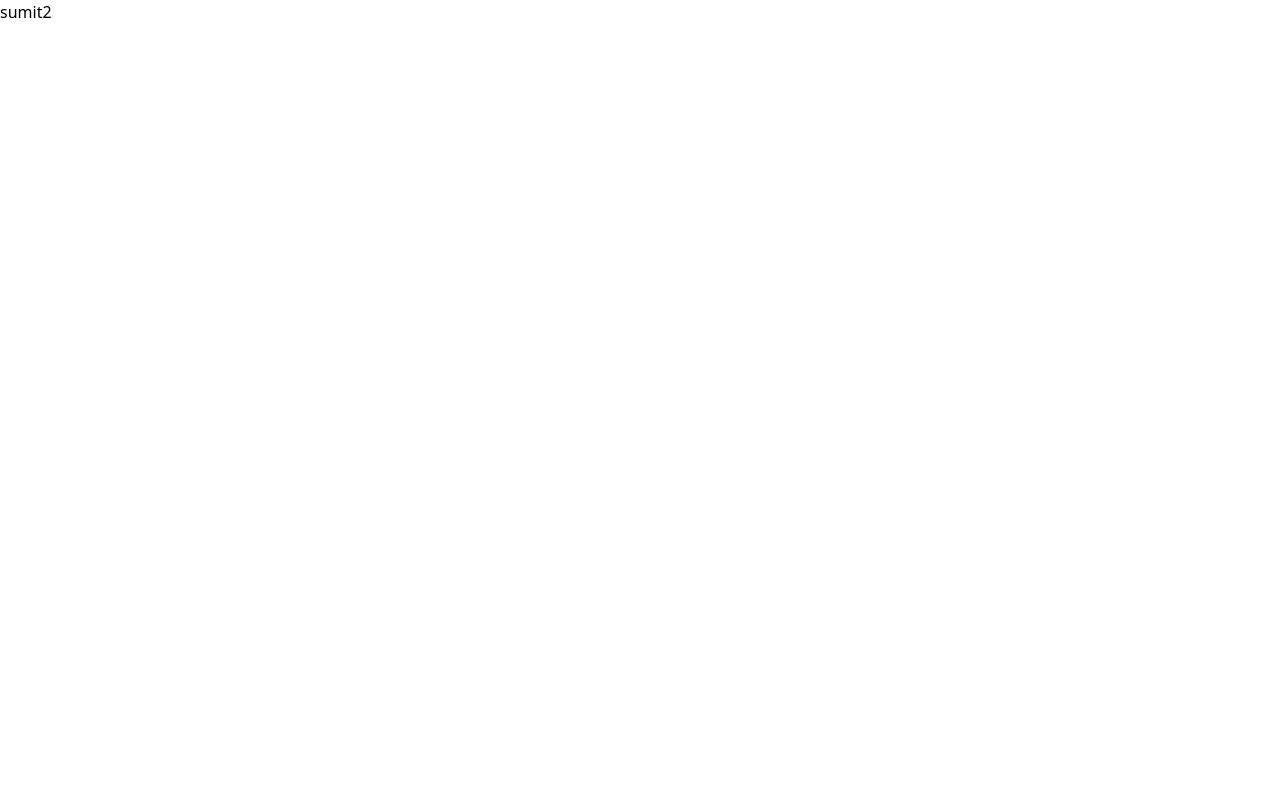
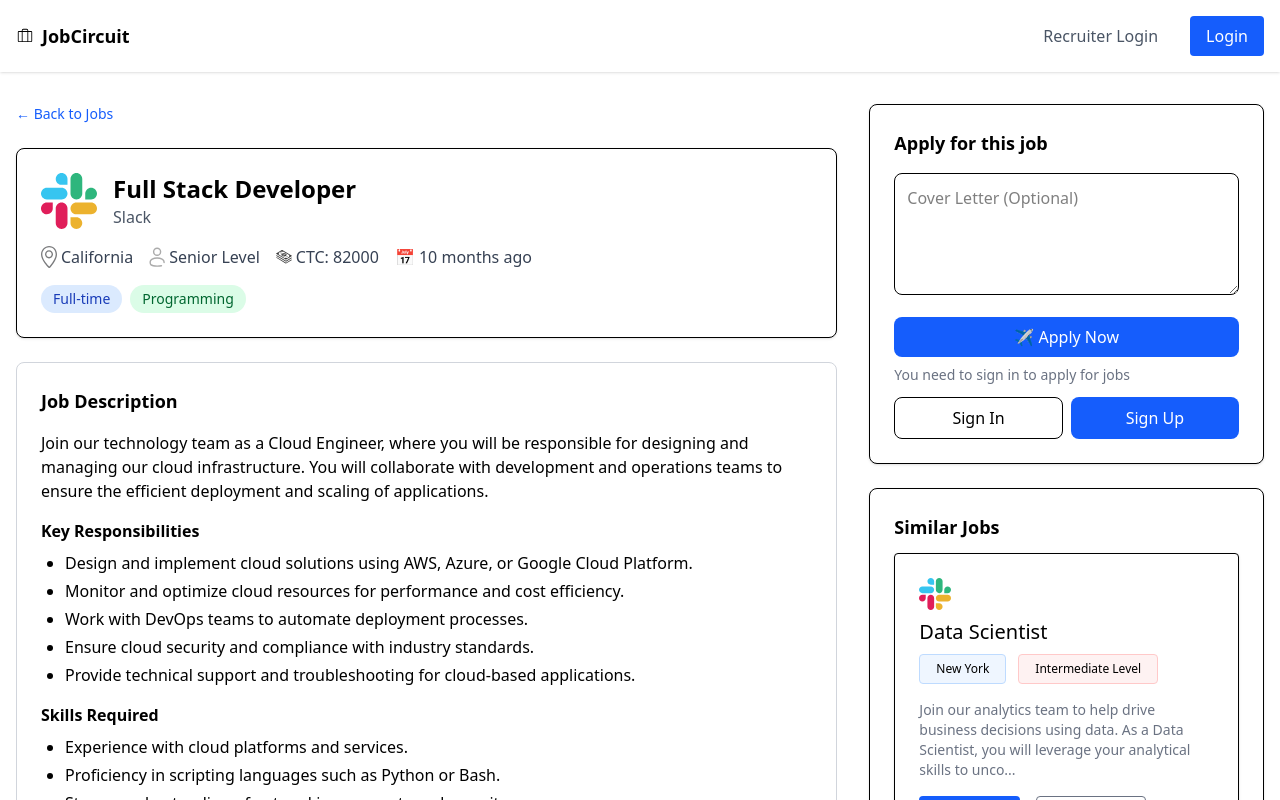
Before and after one commit to sumitsingh24k/Job-Portal, a React (Vite) app in the folder client/: page /Apply-job/1 in a window 1280 px wide. Shown: the top 800 px of the page. Built offline with nearby package versions, Linux system fonts and the light colour scheme; no server answers.

Commit message:
worked on apply job part

```diff
--- a/client/package.json
+++ b/client/package.json
@@ -16,6 +16,8 @@
     "@fortawesome/free-solid-svg-icons": "^7.0.0",
     "@fortawesome/react-fontawesome": "^0.2.3",
     "@tailwindcss/vite": "^4.1.11",
+    "lucide-react": "^0.539.0",
+    "moment": "^2.30.1",
     "quill": "^2.0.3",
     "react": "^19.1.0",
     "react-dom": "^19.1.0",
--- /dev/null
+++ b/client/src/components/Loading.jsx
@@ -0,0 +1,13 @@
+import React from 'react'
+
+const Loading = () => {
+  return (
+    <div>
+      <div className=' min-h-screen flex items-center justify-center '>
+      <div className='w-20 h-20 border-4 border-gray-400 border-t-4 border-t-blue-300 rounded-full animate-spin'></div>
+    </div>
+    </div>
+  )
+}
+
+export default Loading
--- a/client/src/components/Navbar.jsx
+++ b/client/src/components/Navbar.jsx
@@ -1,14 +1,20 @@
 import React from 'react'
 import { PiSuitcaseLight } from "react-icons/pi";
 import { useClerk,UserButton,useUser } from '@clerk/clerk-react';
-import { Link } from 'react-router-dom';
+import { Link,useNavigate } from 'react-router-dom';
 const Navbar = () => {
+    const navigate = useNavigate();
+
     const {openSignIn}=useClerk()
     const {user}=useUser()
   return (
     <div className=' shadow py-4    ' >
       <div className='container px-4 2xl:px-20 my-auto flex justify-between item-center'>
-        <div className='flex items-center gap-2 text-lg font-semibold'>
+       {/* Logo and Title */}
+        <div
+          className='flex items-center gap-2 text-lg font-semibold cursor-pointer'
+          onClick={() => navigate('/')}
+        >
           <PiSuitcaseLight />
           JobCircuit
         </div>
--- a/client/src/pages/Applyjob.jsx
+++ b/client/src/pages/Applyjob.jsx
@@ -1,11 +1,171 @@
-import React from 'react'
+import React, { useContext, useEffect, useState } from 'react';
+import { useParams } from 'react-router-dom';
+import { AppContext } from '../context/Appcontext';
+import Loading from '../components/Loading';
+import { assets } from '../assets/assets';
+import Navbar from '../components/Navbar';
+import moment from 'moment';
+import JobCard from '../components/JobCard';
+import Footer from '../components/Footer'
+const Applyjob = () => {
+  const { id } = useParams();
+  const [jobdata, setJobdata] = useState(null);
+  const { jobs } = useContext(AppContext);
 
-const Applyjob = () => {
-  return (
-    <div>
-      <h1>sumit2</h1>
-    </div>
-  )
-}
+  useEffect(() => {
+    if (jobs.length > 0) {
+      const data = jobs.filter(job => String(job._id) === String(id));
+      if (data.length > 0) {
+        setJobdata(data[0]);
+      }
+    }
+  }, [id, jobs]);
 
-export default Applyjob
+  return jobdata ? (
+    <>
+      <Navbar />
+      <div className="max-w-7xl mx-auto px-4 py-8 grid grid-cols-1 lg:grid-cols-3 gap-8">
+
+        {/* LEFT COLUMN */}
+        <div className="lg:col-span-2 space-y-6">
+          {/* Back Button */}
+          <button
+            onClick={() => window.history.back()}
+            className="text-sm text-blue-600 hover:underline flex items-center gap-2"
+          >
+            ← Back to Jobs
+          </button>
+
+          {/* Job Card */}
+          <div className="bg-white p-6 rounded-lg shadow border">
+            <div className="flex items-center gap-4">
+              <img
+                src={assets.company_icon}
+                alt="Company"
+                className="w-14 h-14 rounded object-cover"
+              />
+              <div>
+                <h1 className="text-2xl font-bold">{jobdata.title}</h1>
+                <p className="text-gray-600">{jobdata.companyId?.name}</p>
+              </div>
+            </div>
+
+            <div className="flex flex-wrap gap-4 mt-4 text-gray-700">
+              <span className="flex items-center gap-1">
+                <img src={assets.location_icon} className="w-4" alt="" /> {jobdata.location}
+              </span>
+              <span className="flex items-center gap-1">
+                <img src={assets.person_icon} className="w-4" alt="" /> {jobdata.level}
+              </span>
+              <span className="flex items-center gap-1">
+                <img src={assets.money_icon} className="w-4" alt="" /> CTC: {jobdata.salary}
+              </span>
+              <span className="flex items-center gap-1">
+                📅 {moment(jobdata.date).fromNow()}
+              </span>
+            </div>
+
+            {/* Tags */}
+            <div className="flex gap-2 mt-4">
+              <span className="px-3 py-1 text-sm rounded-full bg-blue-100 text-blue-800">
+                {jobdata.type || 'Full-time'}
+              </span>
+              <span className="px-3 py-1 text-sm rounded-full bg-green-100 text-green-800">
+                {jobdata.category || 'General'}
+              </span>
+            </div>
+          </div>
+
+          {/* Job Description */}
+         <div class="border border-gray-300 rounded-lg p-6 space-y-4">
+  <h2 class="font-bold text-lg">Job Description</h2>
+  <p>
+    Join our technology team as a Cloud Engineer, where you will be responsible for designing and managing
+    our cloud infrastructure. You will collaborate with development and operations teams to ensure the efficient
+    deployment and scaling of applications.
+  </p>
+
+  <div class="space-y-2">
+    <h3 class="font-bold">Key Responsibilities</h3>
+    <ul class="list-disc pl-6 space-y-1">
+      <li>Design and implement cloud solutions using AWS, Azure, or Google Cloud Platform.</li>
+      <li>Monitor and optimize cloud resources for performance and cost efficiency.</li>
+      <li>Work with DevOps teams to automate deployment processes.</li>
+      <li>Ensure cloud security and compliance with industry standards.</li>
+      <li>Provide technical support and troubleshooting for cloud-based applications.</li>
+    </ul>
+  </div>
+
+  <div class="space-y-2">
+    <h3 class="font-bold">Skills Required</h3>
+    <ul class="list-disc pl-6 space-y-1">
+      <li>Experience with cloud platforms and services.</li>
+      <li>Proficiency in scripting languages such as Python or Bash.</li>
+      <li>Strong understanding of networking concepts and security.</li>
+      <li>Experience with container orchestration tools like Kubernetes.</li>
+      <li>Good problem-solving skills and attention to detail.</li>
+    </ul>
+  </div>
+</div>
+
+          {/* Requirements */}
+
+          {/* Benefits */}
+
+        </div>
+
+        {/* RIGHT COLUMN */}
+        <div className="space-y-6">
+          {/* Apply Form */}
+          <div className="bg-white p-6 rounded-lg shadow border">
+            <h2 className="text-lg font-bold mb-4">Apply for this job</h2>
+            <textarea
+              placeholder="Cover Letter (Optional)"
+              className="w-full p-3 border rounded-lg focus:outline-none focus:ring-2 focus:ring-blue-500"
+              rows="4"
+            ></textarea>
+            <button className="mt-4 w-full bg-blue-600 text-white py-2 rounded-lg hover:bg-blue-700 flex items-center justify-center gap-2">
+              ✈ Apply Now
+            </button>
+            <p className="text-sm text-gray-500 mt-2">
+              You need to sign in to apply for jobs
+            </p>
+            <div className="flex gap-2 mt-3">
+              <button className="w-1/2 border rounded-lg py-2 hover:bg-gray-100">
+                Sign In
+              </button>
+              <button className="w-1/2 bg-blue-600 text-white rounded-lg py-2 hover:bg-blue-700">
+                Sign Up
+              </button>
+            </div>
+          </div>
+
+
+
+          {/* Similar Jobs */}
+          <div className="bg-white p-6 rounded-lg shadow border">
+            <h2 className="text-lg font-bold mb-3">Similar Jobs</h2>
+            {jobs
+              .filter(
+                job =>
+                  job._id !== jobdata._id &&
+                  job.companyId?._id === jobdata.companyId?._id
+              )
+              .slice(0, 3)
+              .map((job, index) => (
+                <JobCard key={index} job={job} />
+              ))}
+            <button className="mt-3 w-full border rounded-lg py-2 hover:bg-gray-100">
+              View More {jobdata.category} Jobs
+            </button>
+          </div>
+          <Footer/>
+        </div>
+      </div>
+    </>
+  ) : (
+    <Loading />
+  );
+};
+
+export default Applyjob;
```
Also changed, not shown: 1 other file (tests, documents, lock files or other folders).
